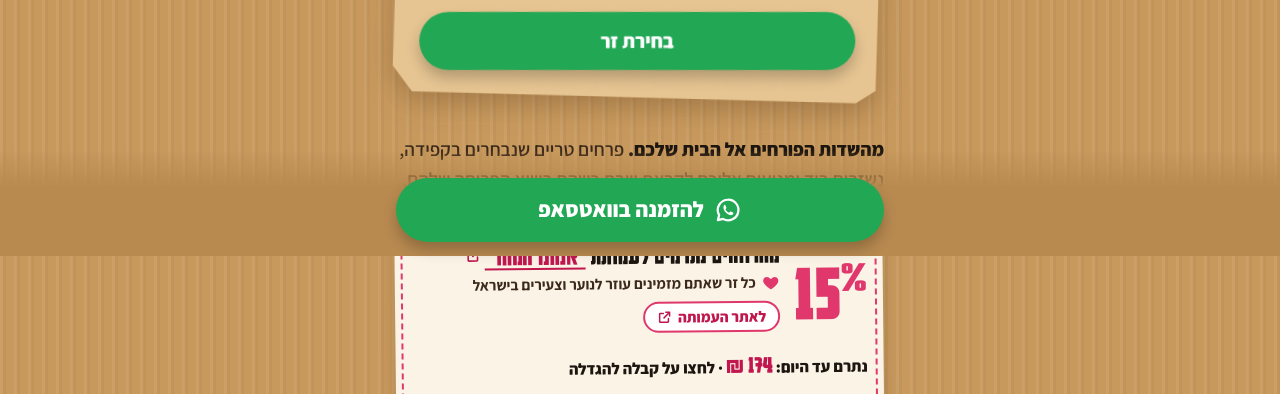
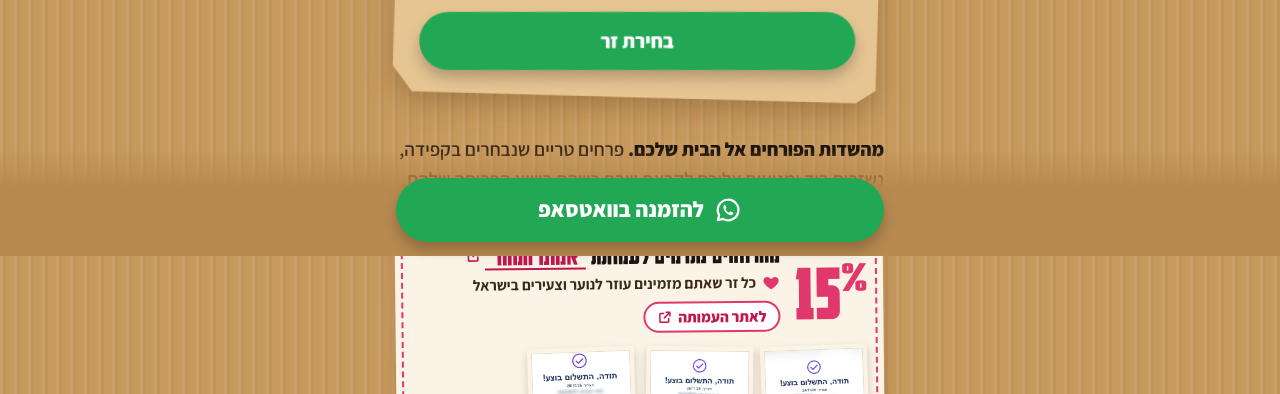
Before and after one commit to boostmedia2002/prachim, a plain HTML site: page index.html in a window 1280 px wide. Shown: the part 544-938 px from the top of the page. Drawn offline with Linux system fonts and the light colour scheme.

Commit message:
בלי סכום כולל, רק קבלות
Co-Authored-By: Claude Opus 5.5 <noreply@anthropic.com>
Claude-Session: https://claude.ai/code/session_01UgATTd6VSMa9JkpSi8dWfw

```diff
--- a/index.html
+++ b/index.html
@@ -195,8 +195,6 @@ a:focus-visible{outline:3px solid var(--ink);outline-offset:3px;border-radius:8p
 .pl-link:active{background:var(--pink);color:#fff}
 .pl-sub svg{flex:none;width:18px;height:18px;color:var(--pink)}
 .pledge .rgrid{margin-top:14px;grid-template-columns:repeat(auto-fill,minmax(92px,1fr));gap:10px;align-items:start}
-.pledge .rtotal{margin-top:12px;font-weight:800;font-size:16px;color:var(--ink)}
-.pledge .rtotal b{color:var(--magenta);font-family:var(--display);font-size:26px;font-weight:700}
 .pledge .rgrid figure{padding:4px 4px 3px}
 .pledge .rgrid img{aspect-ratio:3/4;height:auto;object-fit:cover;object-position:top;background:#fff;border:1px solid #e6dccb}
 .pledge .rgrid .empty{aspect-ratio:4/3}
@@ -311,7 +309,7 @@ footer{text-align:center;font-family:var(--display);font-weight:700;font-size:42
           <a class="pl-link" id="charityLink2" target="_blank" rel="noopener">לאתר העמותה<svg aria-hidden="true"><use href="#ext"/></svg></a>
         </div>
       </div>
-      <p class="rtotal" id="rTotal" hidden></p>
+
       <div class="rgrid" id="receipts" aria-label="קבלות על התרומות"></div>
     </div>
   </section>
@@ -483,8 +481,6 @@ if (document.readyState === 'complete') setTimeout(startVideo, 50);
 else window.addEventListener('load', function(){ setTimeout(startVideo, 50); });
 
 var rg = document.getElementById("receipts");
-var rSum = RECEIPTS.reduce(function(t, r){ var m = /(\d+)\s*₪/.exec(r.label || ""); return t + (m ? +m[1] : 0); }, 0);
-if (rSum) { var rt = document.getElementById("rTotal"); rt.hidden = false; rt.innerHTML = 'נתרם עד היום: <b>' + rSum + ' ₪</b> · לחצו על קבלה להגדלה'; }
 if (RECEIPTS.length) {
   RECEIPTS.forEach(function(r){
     rg.insertAdjacentHTML("beforeend", '<figure><a href="' + r.img + '" target="_blank" rel="noopener"><img loading="lazy" decoding="async" src="' + r.img + '" alt="קבלה על תרומה ' + (r.label || "") + '"></a><figcaption>' + (r.label || "") + '</figcaption></figure>');
```
